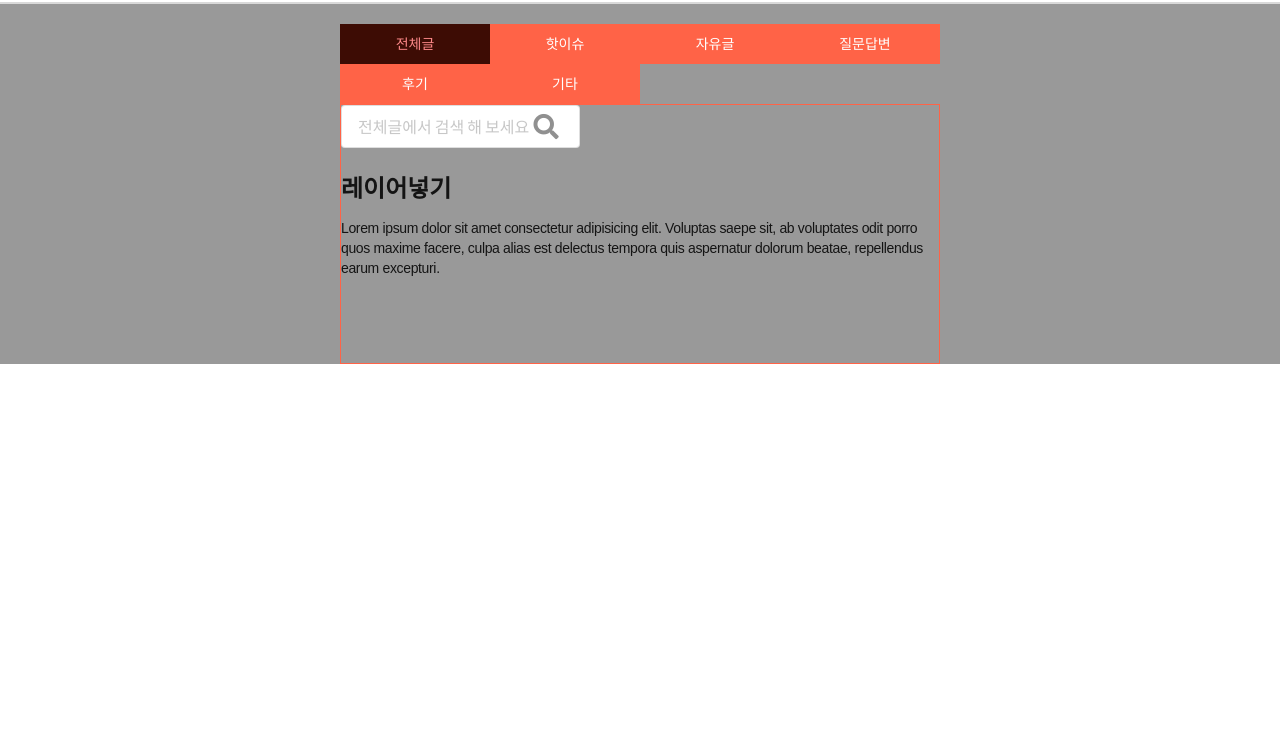
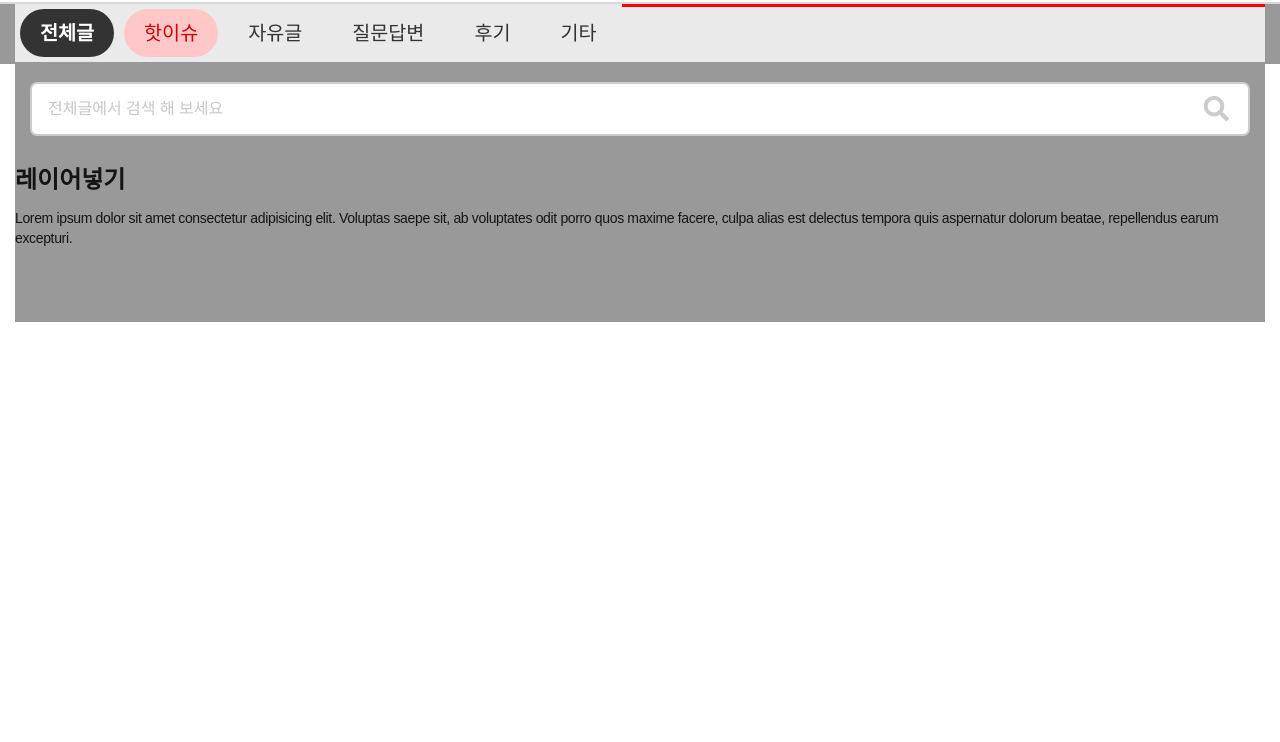
Before and after one commit to whdldi/sementic_nad, a plain HTML site: page index.html in a window 1280 px wide. Shown: the part 58-800 px from the top of the page. Drawn offline with nearby package versions, Linux system fonts and the light colour scheme.

Commit message:
Add files via upload

```diff
--- a/css/index.css
+++ b/css/index.css
@@ -2,8 +2,11 @@
 
 main {
      background-color: #999;
+     min-width:420px ;
 
 }
+
+/* header start *//* header start *//* header start */
 
 header {
      width: 100%;
@@ -23,11 +26,7 @@ header nav {
      line-height: 60px;
 }
 
-nav .header_menu
-{
- /*     text-align: center;
-     box-sizing: border-box; */
-}
+
 
 nav .header_menu {
      display: flex;
@@ -42,10 +41,8 @@ i.icon{
 .nav_txt{
      color: #333;
      margin: 0 auto;
-     font-size: 1.5rem;
+     font-size: 1.6rem;
      font-weight: 600;
-
-
 }
 .nav_left{
      display: inline-block;
@@ -53,54 +50,167 @@ i.icon{
      margin-right: 75px;
 }
 
-/* 오른쪽 알림챗내정보 */
-
-
-
 .nav_right a
 {
      display: inline-block;
      padding: 0 5px;
 }
+/* 오른쪽 알림챗내정보 */
 
 
-/* 탭메뉴 */
+
+/* header end *//* header end *//* header end */
 
 
-h1{
+
+
+/* search start *//* search start *//* search start */
+.searchbox{
+     width: calc(100% - 30px);
+     margin: 0 auto;
+     line-height: 60px;
+}
+
+/* sementic에 있던거 수정 */
+/* 검색아이콘 위치패딩 조정 */
+.ui.icon.input > input {
+     padding-right: 4em !important;
+     padding-left: 1em !important;
+ }
+
+ .ui.input {
+     width: 100%;
+     margin-top: 20px;
+     color: #999;
+}
+
+.ui.input > input {
+     font-family: 'Noto Sans KR', sans-serif;
+     font-weight: 500;
+     margin: 0 auto;
+     line-height: 1em;
+     padding: 1em 0em;
+     background: #FFFFFF;
+     border: 2px solid #ccc;
+     color: #444;
+     border-radius: 0.5rem;
+ }
+/* search end *//* search end *//* search end */
+
+
+
+
+
+
+
+
+
+/* tab start */
+main section{
+     width: calc(100% - 30px);
+     margin: 0 auto;
+     background-color: #fff;
+     height: 60px;
+     line-height: 60px;
+}
+
+/* 탭메뉴 제목 */
+.tab_list{
+     display: flex;
+     flex-wrap: nowrap;
+     white-space:nowrap;
+     width: 100%;
+     overflow-x: scroll;
+
+     background-color: rgb(234, 234, 234);
+     /* border-bottom: 2px solid yellow; */
+     /* 폰트관련 */
      text-align: center;
+     font-size: 1.4rem;
+     font-weight: 500;
 }
-section{
-     width: 600px;
-     margin:20px auto;
+/* X 스크롤바 안보이게하기 */
+.tab_list::-webkit-scrollbar {display:none;}
+
+
+/* 전체,핫이슈 카테고리 버튼 */
+.tab_list .all,
+.tab_list .hot
+{
+     background-color: #999;
+     border-radius: 2em;
 }
-section .tab_list::after{
-     content: '';
-     display: block;
-     clear: both;
+.tab_list .hot{
+     color: #d20000;
+     background-color: #ffc7c7;
 }
+
+/* 전체,핫이슈 카테고리 버튼 활성화 됐을때 */
+.tab_list .on.all{
+     background-color: #333;
+     color: #fff;
+     border: none;
+}
+.tab_list .on.hot{
+     background-color: #d70007;
+     color: #fff;
+     border: none;
+}
+
+
+
+/* 카테고리버튼 */
 section .tab_list li{
-     width: 150px;
-     height: 40px;
-     background-color: tomato;
-     color: #fff;
+     margin: 5px;
+     padding: 4px 20px;
+     color: #333;
      text-align: center;
      line-height: 40px;
-     float: left;
 }
 section .tab_cont{
      height: 260px;
-     border: 1px solid tomato;
      overflow: hidden;
      overflow-y: scroll;
+     background-color: #999;
 }
 section .tab_cont li{
      display: none;
 }
-section .tab_list li.on{/* .on 붙여써야 인식 */
-     background-color: rgb(61, 12, 4);
-     color: rgb(253, 137, 137);
+
+/* 카테고리 눌렀을때 */
+/* .on 붙여써야 인식 */
+section .tab_list li.on{
+     color: #222;
+     font-weight: 700;
+     box-sizing: border-box;
+}
+section .tab_list::after{
+     content: '';
+     width: 100%;
+     height: 3px;
+     background-color: red;
+     display: block;
+}
+/* 눌렀을때 카테고리 아래선 */
+/* 나오긴 하는데, 누르면 전체,핫이슈처럼 세로길이 변화없게 고쳐야함. */
+section .tab_list li.on::after{
+     content: '';
+     height: 3px;
+     background-color: #929292;
+     display: block;
 }
 section .tab_cont li.on{
      display: block;
+
 }
+/* all,hot은 카테고리 아래선 안나오게 함 */
+section .tab_list li.all.on::after,
+section .tab_list li.hot.on::after{
+     content:none;
+     height: 2px;
+     background-color: #929292;
+     display: block;
+}
+
+
+/* tab end */
```
